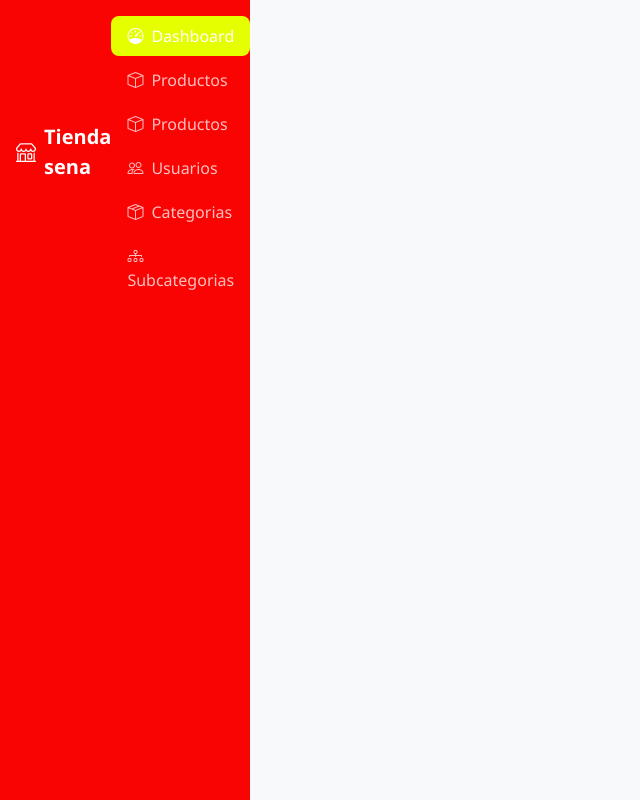
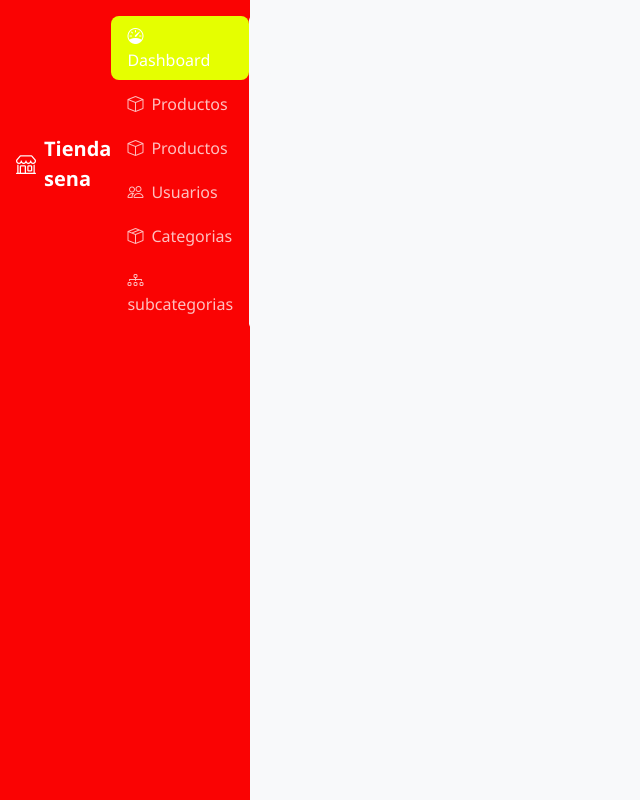
Before and after one commit to BreinerMartinez7/breiner, a plain HTML site: page dashboard.html in a window 1280 px wide. Shown: the whole page, without its empty margins (0-640 px from the left). Drawn offline with nearby package versions, Linux system fonts and the light colour scheme.

Commit message:
dashboard
codigo

```diff
--- a/dashboard.html
+++ b/dashboard.html
@@ -47,7 +47,7 @@
                 <li class="nav-item"><a href="categorias.html" class="nav-link" aria-current="page">
                     <i class="bi bi-box-seam me-2"></i>Categorias</a></li>
                 <li class="nav-item"><a href="subcategorias.html" class="nav-link" aria-current="page">
-                    <i class="bi bi-diagram-3 me-2"></i>Subcategorias</a></li>
+                    <i class="bi bi-diagram-3 me-2"></i>subcategorias</a></li>
             </ul>
 
             <hr>
```
